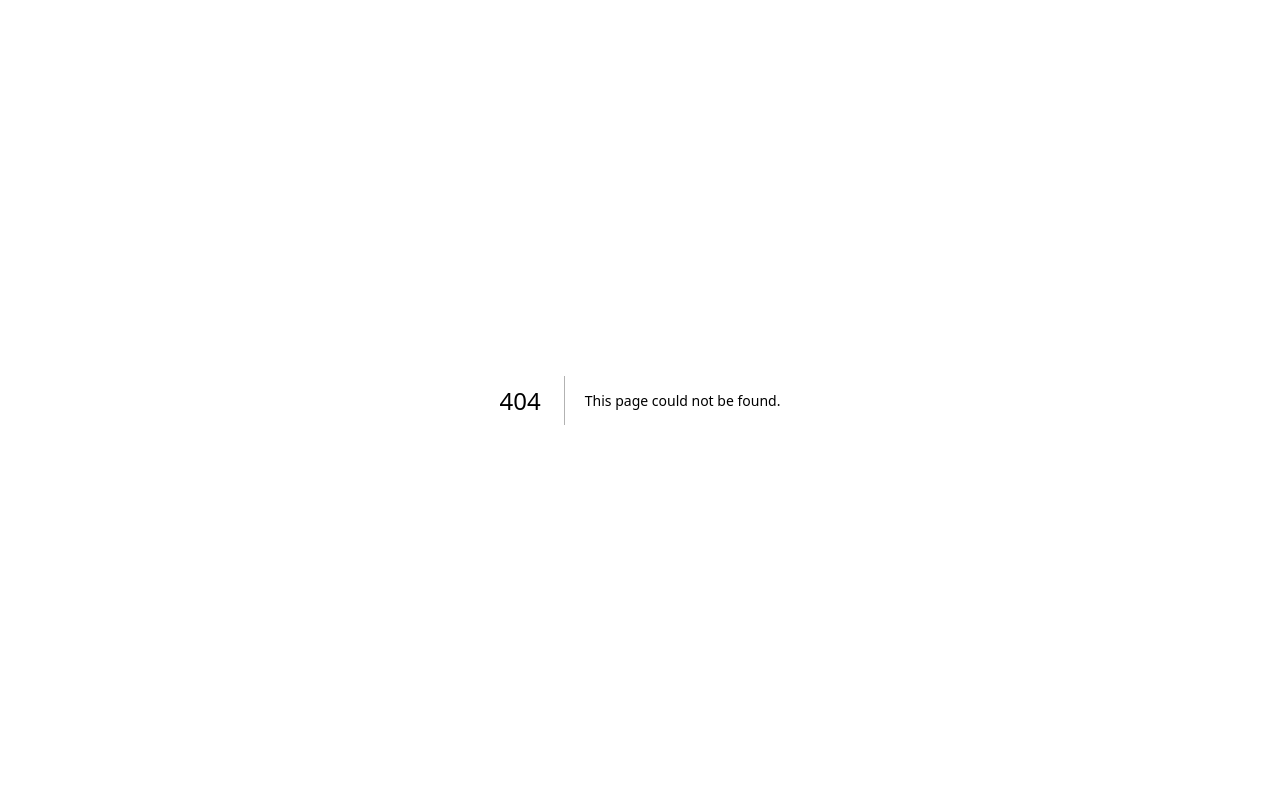
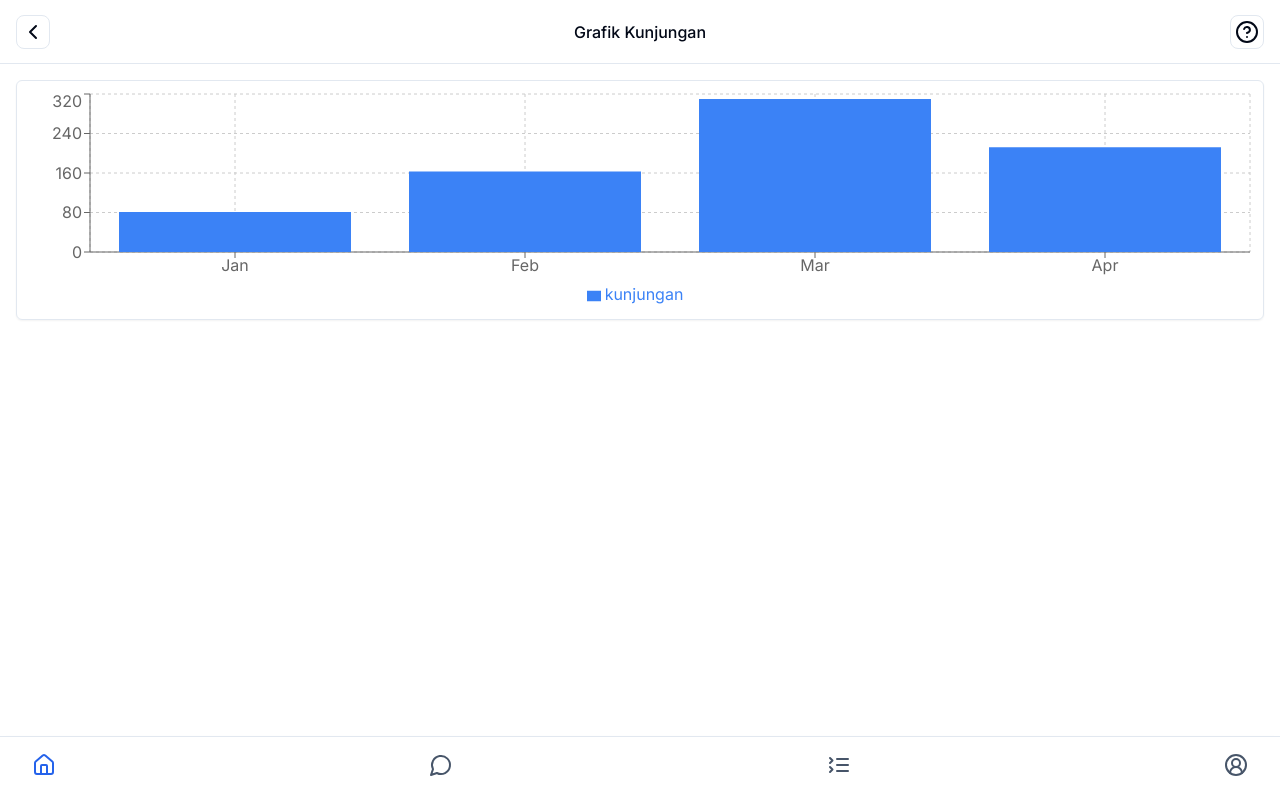
Before and after one commit to herukhoeruman/nextjs-puskesmas, a Next.js app: page /kunjungan in a window 1280 px wide. Before the commit this address had no page. Built offline with nearby package versions, Linux system fonts and the light colour scheme.

Commit message:
feat: grafik kunjungan

```diff
--- /dev/null
+++ b/app/(mobile)/(menu)/kunjungan/page.tsx
@@ -0,0 +1,14 @@
+import { AppBar } from "../../_components/app-bar";
+import Example from "../../_components/chart-kunjungan";
+
+const KunjunganPage = () => {
+  return (
+    <div className="py-16 h-full">
+      <AppBar title="Grafik Kunjungan" />
+      {/* <ChartKunjungan /> */}
+      <Example />
+    </div>
+  );
+};
+
+export default KunjunganPage;
--- a/app/(mobile)/(menu)/sebaran/page.tsx
+++ b/app/(mobile)/(menu)/sebaran/page.tsx
@@ -13,7 +13,7 @@ const MapSebaranHasilCek = dynamic(
 const SebaranHasilPage = () => {
   return (
     <div className="py-16 h-full">
-      <AppBar />
+      <AppBar title="Sebaran Hasil Cek" />
       <MapSebaranHasilCek />
     </div>
   );
--- a/app/(mobile)/_components/app-bar.tsx
+++ b/app/(mobile)/_components/app-bar.tsx
@@ -5,13 +5,13 @@ interface AppBarProps {
   title: string;
 }
 
-export const AppBar = () => {
+export const AppBar = ({ title }: AppBarProps) => {
   return (
     <div className="fixed top-0 left-0 flex items-center justify-between w-full bg-white h-16 border-b px-4">
       <Link href="/dashboard" className="border rounded-lg p-1">
         <ChevronLeft className="w-6 h-6 " />
       </Link>
-      <p className="font-medium">Sebaran hasil cek</p>
+      <p className="font-medium">{title}</p>
       <Link href="/dashboard" className="border rounded-lg p-1">
         <CircleHelp className="w-6 h-6 " />
       </Link>
--- /dev/null
+++ b/app/(mobile)/_components/chart-kunjungan.tsx
@@ -0,0 +1,53 @@
+"use client";
+
+import {
+  BarChart,
+  Bar,
+  Rectangle,
+  XAxis,
+  YAxis,
+  CartesianGrid,
+  Tooltip,
+  Legend,
+  ResponsiveContainer,
+} from "recharts";
+
+const data = [
+  {
+    name: "Jan",
+    kunjungan: 81,
+  },
+  {
+    name: "Feb",
+    kunjungan: 163,
+  },
+  {
+    name: "Mar",
+    kunjungan: 310,
+  },
+  {
+    name: "Apr",
+    kunjungan: 212,
+  },
+];
+
+export default function Example() {
+  return (
+    <div className="h-60 m-4 border rounded-md shadow-sm p-2">
+      <ResponsiveContainer width="100%" height="100%">
+        <BarChart width={500} height={300} data={data}>
+          <CartesianGrid strokeDasharray="3 3" />
+          <XAxis dataKey="name" />
+          <YAxis />
+          <Tooltip />
+          <Legend />
+          <Bar
+            dataKey="kunjungan"
+            fill="#3b82f6"
+            // activeBar={<Rectangle fill="#2563eb" />}
+          />
+        </BarChart>
+      </ResponsiveContainer>
+    </div>
+  );
+}
--- a/app/(mobile)/dashboard/page.tsx
+++ b/app/(mobile)/dashboard/page.tsx
@@ -21,7 +21,7 @@ const menus = [
   {
     icon: "/pie-chart.png",
     title: "Grafik Kunjungan",
-    href: "/grafik-kunjungan",
+    href: "/kunjungan",
   },
   {
     icon: "/medical-team.png",
--- a/package.json
+++ b/package.json
@@ -31,6 +31,7 @@
     "react-hook-form": "^7.51.0",
     "react-hot-toast": "^2.4.1",
     "react-leaflet": "^4.2.1",
+    "recharts": "^2.12.3",
     "tailwind-merge": "^2.2.1",
     "tailwindcss-animate": "^1.0.7",
     "zod": "^3.22.4"
```
Also changed, not shown: tailwind.config.ts (+8 -8 lines), 1 other file (tests, documents, lock files or other folders).
